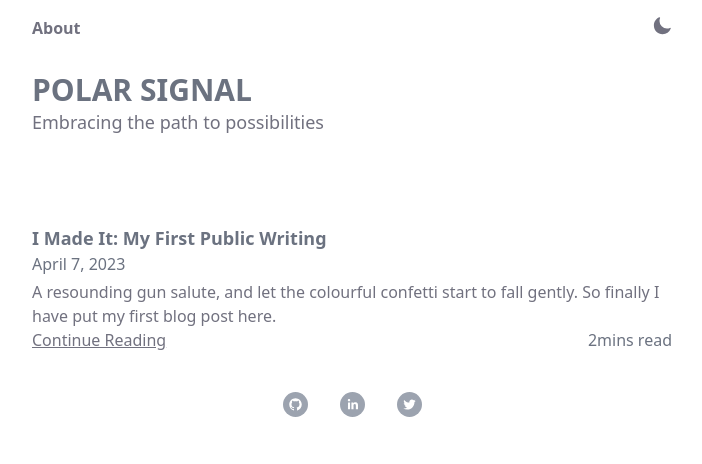
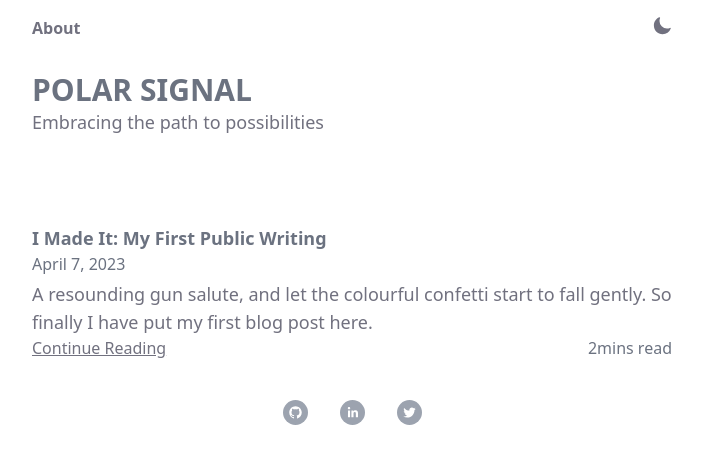
Before and after one commit to victor-eno/vicjournals, a Next.js app: page / in a window 1280 px wide. Shown: the top 464 px of the page, without its empty margins (288-990 px from the left). Built offline with nearby package versions, Linux system fonts and the light colour scheme.

Commit message:
testing changes

```diff
--- a/pages/index.js
+++ b/pages/index.js
@@ -61,7 +61,7 @@ export default function Blog({ posts }) {
                   <div className='mb-4'>
                     <p className='vic3 font-bold text-gray-500'>{post.frontMatter.title}</p>
                     <h1 className="font-base h-7 text-gray-500">{post.frontMatter.date}</h1>
-                    <h2 className="font-base">{post.frontMatter.metaDesc}</h2>
+                    <p className="font-base">{post.frontMatter.metaDesc}</p>
 
                     <div className="flex justify-between">
                     <Link key={`${post.slug}`} href={`/blog/${post.slug}`}>
```
